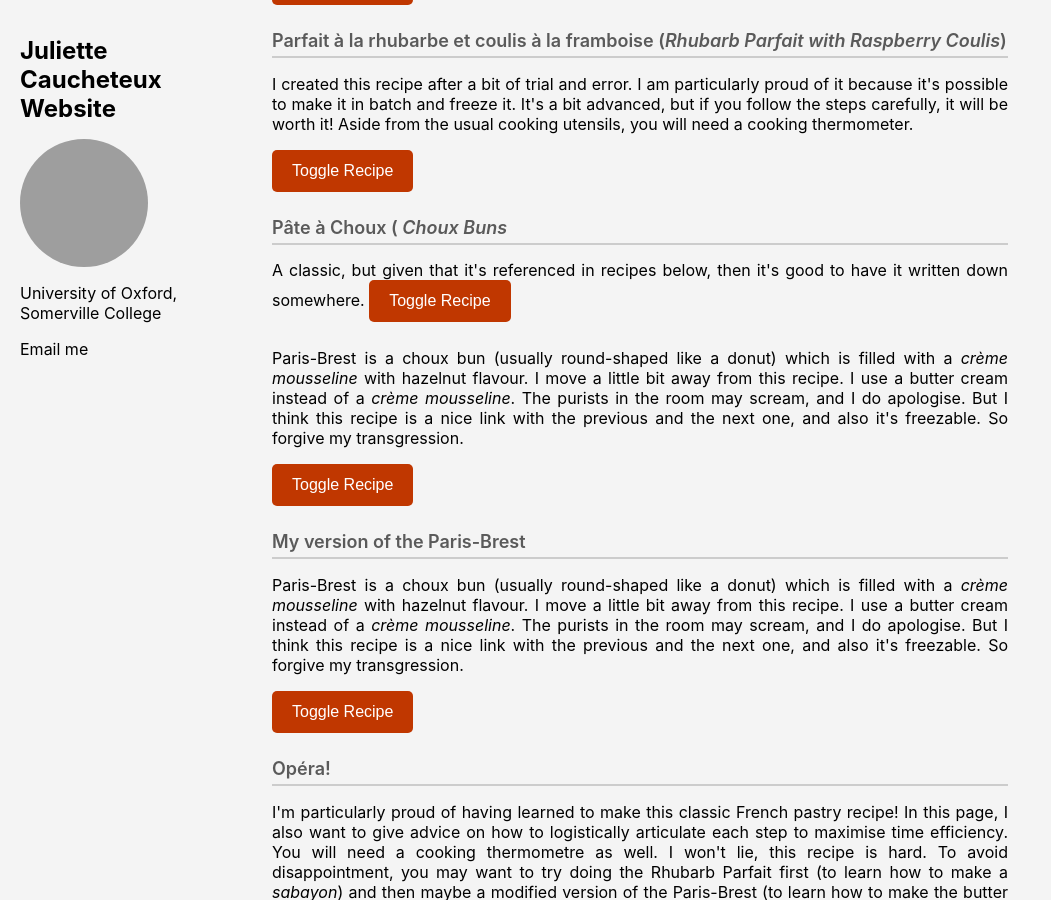
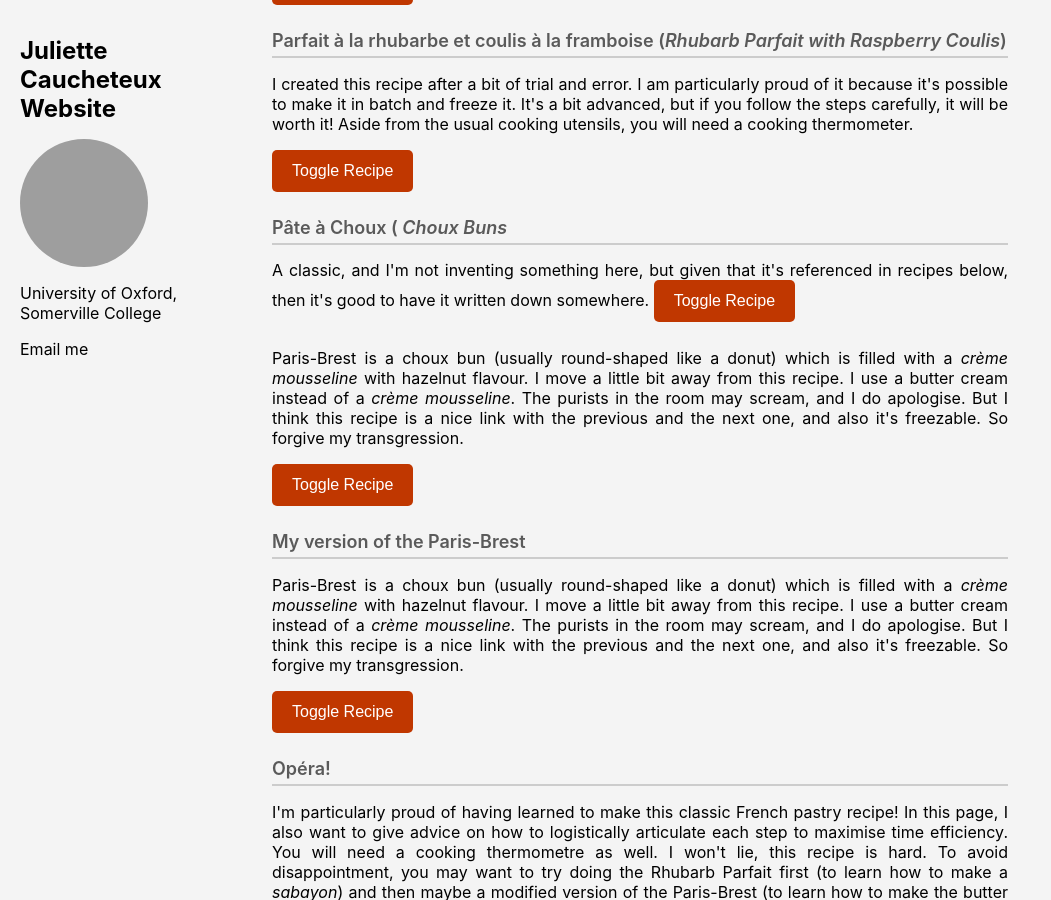
Before and after one commit to JulietteCx/juliettecx.github.io, a Jekyll site: the page built from _pages/miscellaneous/sweet.html, in a window 1280 px wide and 900 px high, scrolled down 549 px. Shown: the whole window, without its empty margins (0-1051 px from the left). Built offline with Jekyll 4.4.1, drawn with Linux system fonts in a browser that asks for light colours; grey boxes are pictures that could not be loaded.

Commit message:
Update sweet.html

```diff
--- a/_pages/miscellaneous/sweet.html
+++ b/_pages/miscellaneous/sweet.html
@@ -132,7 +132,7 @@ author_profile: true
 
 
 <h2>  Pâte à Choux (<i> Choux Buns</i> </h2>
-A classic, but given that it's referenced in recipes below, then it's good to have it written down somewhere.
+A classic, and I'm not inventing something here, but given that it's referenced in recipes below, then it's good to have it written down somewhere.
   <button class="toggle-btn" onclick="toggleContent('recette-pate-a-choux')">Toggle Recipe</button>
  <div id="recette-pate-a-choux" class="hidden">
                     <h3>Ingredients (I think for 20 choux)</h3>
```
Also changed, not shown: other parts of _pages/miscellaneous/sweet.html (+3 -0 lines).
